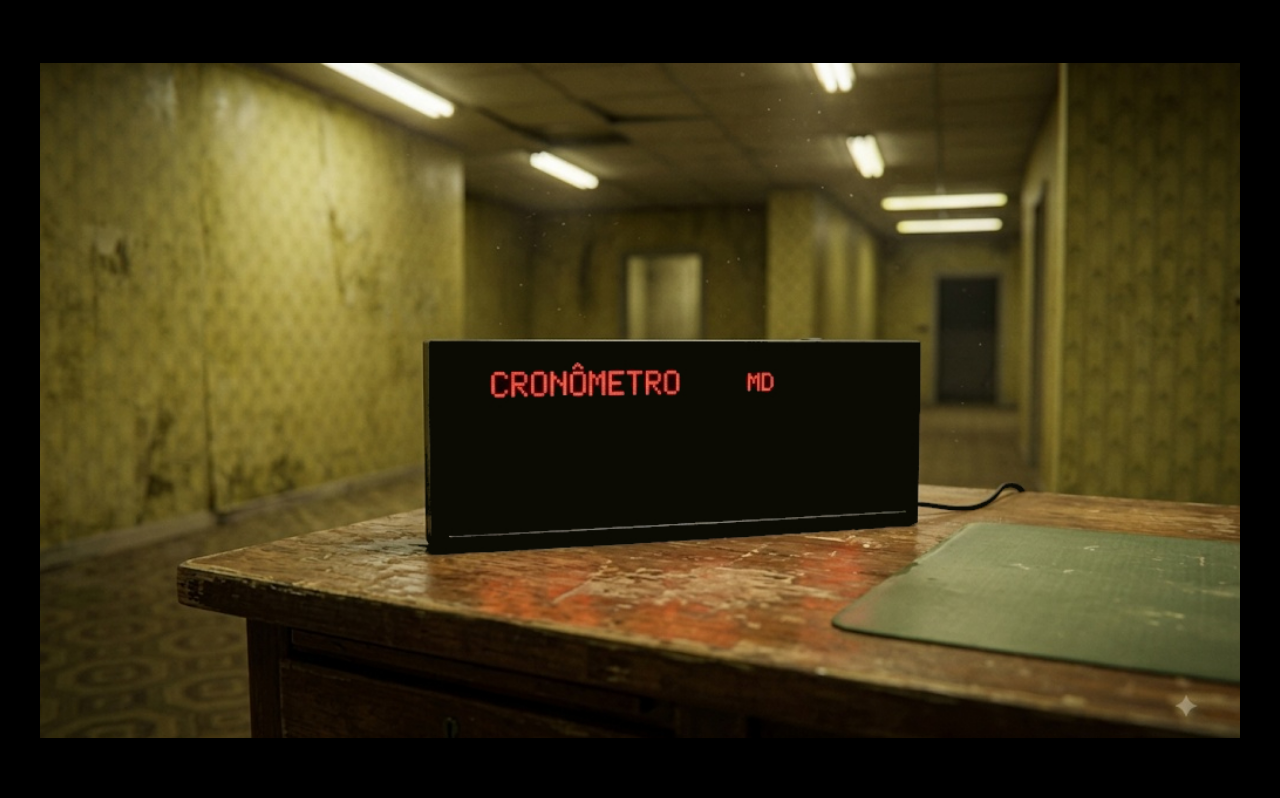
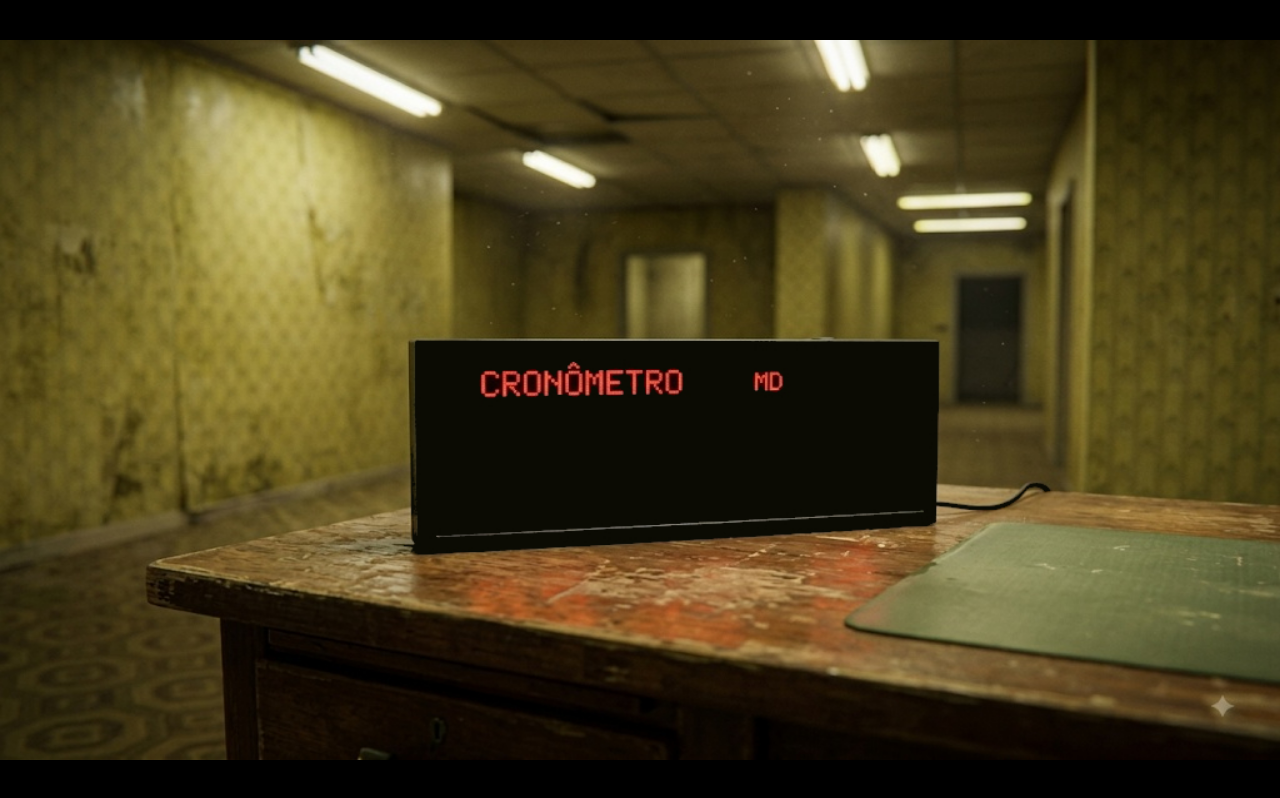
Before and after one commit to Murilo1447/Cronometro_Oscarete, a plain HTML site: page index.html in a window 1280 px wide. Drawn offline with Linux system fonts and the light colour scheme.

Commit message:
Responsividade-horizontal

```diff
--- a/index.html
+++ b/index.html
@@ -4,7 +4,7 @@
 <head>
     <meta charset="UTF-8">
     <meta name="viewport" content="width=device-width, initial-scale=1.0">
-    <title>Backrooms Countdown</title>
+    <title>Lançamento MambBackrooms</title>
     <link href="https://fonts.googleapis.com/css2?family=VT323&display=swap" rel="stylesheet">
     <link rel="stylesheet" href="style.css">
 </head>
--- a/style.css
+++ b/style.css
@@ -9,40 +9,47 @@ body {
     display: flex;
     justify-content: center;
     align-items: center;
-    min-height: 100vh;
+    width: 100vw;
+    height: 100vh;
     overflow: hidden;
 }
 
-/* Container amarrado na proporção da imagem (16:9) */
+/* O TRUQUE: Cria uma caixa 16:9 exata que nunca ultrapassa a tela, gerando as bordas pretas */
 .backrooms-container {
     position: relative;
-    width: 100vw;
-    max-width: 1200px;
+    width: 100%;
+    height: 100%;
+
+    /* Trava a caixa para que ela não estique e mantenha a proporção */
+    max-width: calc(100vh * (16 / 9));
+    max-height: calc(100vw * (9 / 16));
     aspect-ratio: 16 / 9;
+
     background-image: url('fundo.jpg');
-    background-size: cover;
+    background-size: 100% 100%; /* Encaixa a imagem milimetricamente na caixa */
     background-repeat: no-repeat;
     background-position: center;
+
+    /* Transforma o container na referência principal de tamanho para a fonte */
+    container-type: size;
 }
 
 /* Encaixe e inclinação exata na moldura */
-/* Posiciona e estica os números no visor do relógio */
-/* Correção da perspectiva (invertendo a rotação) */
 .clock-display {
     position: absolute;
-    top: 55.5%;          /* Posição vertical */
-    left: 54%;         /* Posição horizontal */
-    width: 42%;          /* Largura dentro da moldura */
+    top: 55.5%;
+    left: 54%;
+    width: 42%;
 
-    /* Perspectiva e rotações corrigidas para o ângulo do relógio */
     transform: translate(-50%, -50%)
                perspective(500px)
-               rotateY(8deg)      /* Invertido para positivo: acompanha a lateral direita */
-               rotateX(-4deg)     /* Ajuste no eixo X */
-               rotateZ(-1deg);    /* Leve inclinação de alinhamento */
+               rotateY(8deg)
+               rotateX(-4deg)
+               rotateZ(-1deg);
 
     z-index: 10;
 }
+
 /* Esconde títulos, marcas e rótulos do TickCounter */
 .tickcounter .tc-title,
 .tickcounter .tc-label,
@@ -59,11 +66,19 @@ body {
         0 0 8px #ff0000,
         0 0 15px #ff0000 !important;
     filter: drop-shadow(0px 0px 6px rgba(255, 0, 0, 0.8));
+    white-space: nowrap !important; /* Impede a quebra de linha */
+}
+
+.tickcounter span,
+.tickcounter div {
+    /* cqw = Container Query Width. A fonte cresce amarrada à IMAGEM e não à tela! */
+    font-size: 3.8cqw !important;
+    line-height: 1 !important;
 }
 
 .bloquear-clique {
-  pointer-events: none; /* Impede qualquer clique ou redirecionamento */
-  user-select: none;    /* Impede selecionar o texto */
+    pointer-events: none;
+    user-select: none;
 }
 
 /* Escudo transparente para bloquear cliques no iframe */
@@ -73,7 +88,7 @@ body {
     left: 0;
     width: 100%;
     height: 100%;
-    z-index: 999; /* Fica acima de tudo no relógio */
+    z-index: 999;
     background: transparent;
     cursor: default;
 }
```
